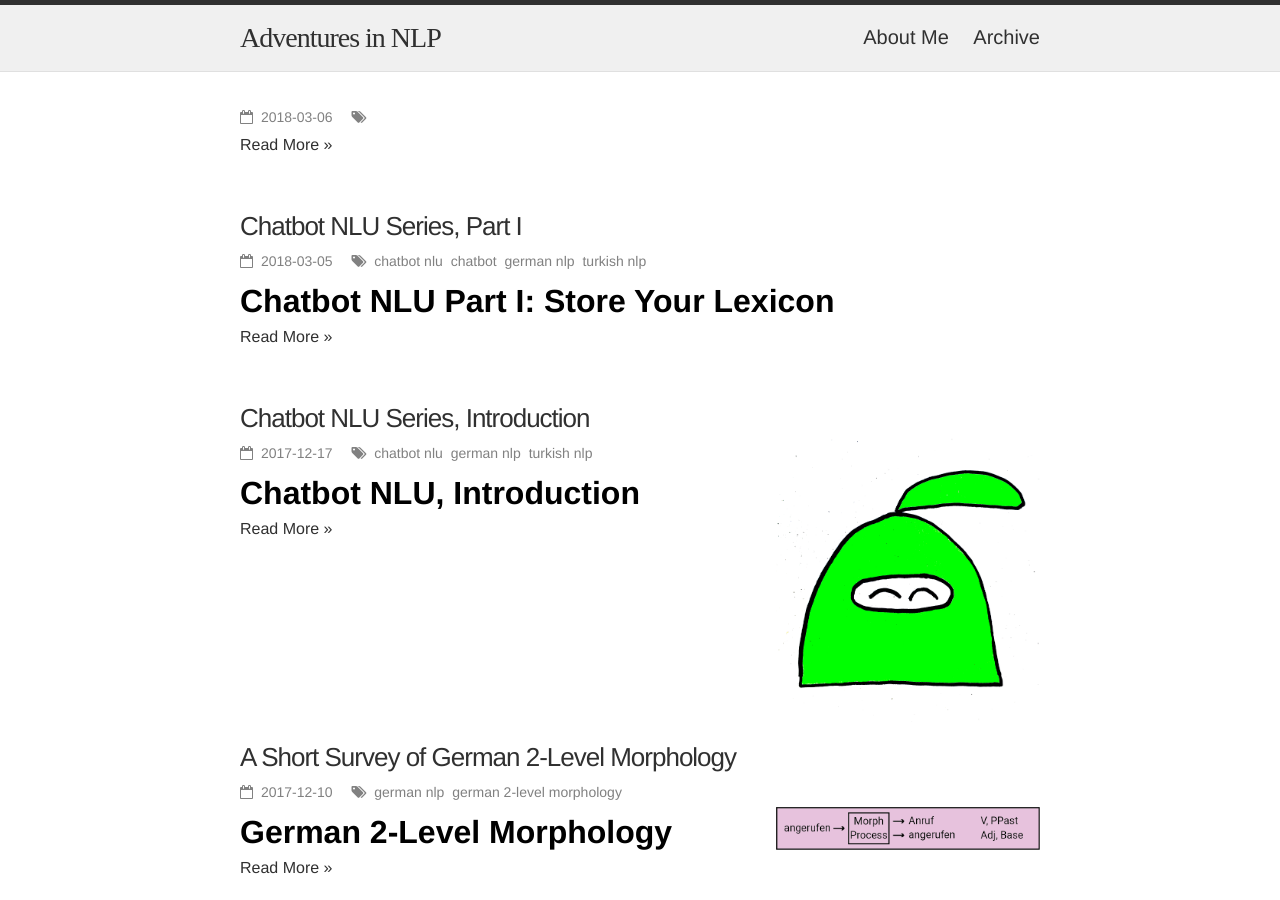
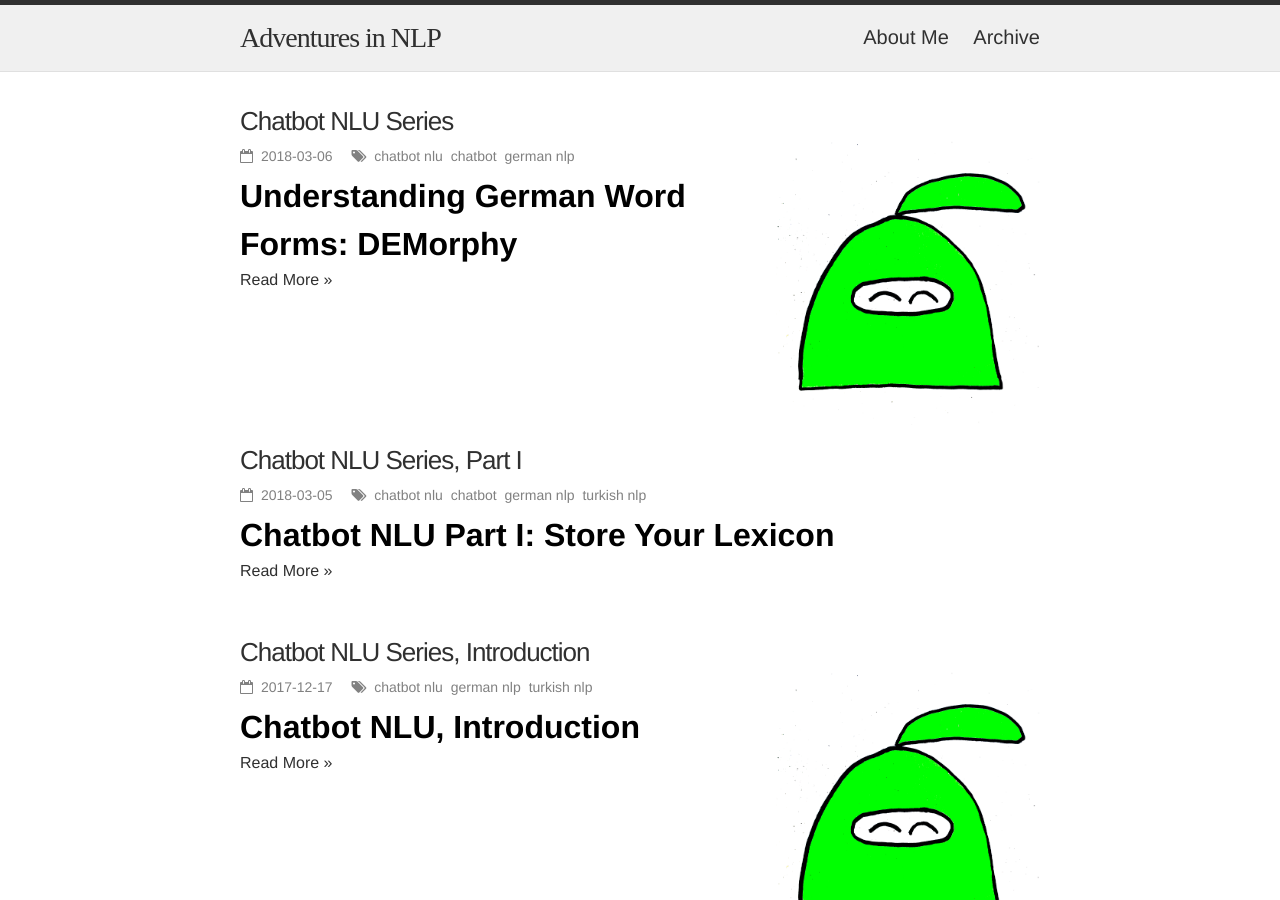
Before and after one commit to DuyguA/DuyguA.github.io, a Jekyll site: the page built from index.html, in a window 1280 px wide and 900 px high. Built offline with Jekyll 4.4.1, drawn with Linux system fonts in a browser that asks for light colours; nearby versions of some CDN libraries; some web fonts are replaced; the list of posts is cut into pages by our own code.

Commit message:
added more

```diff
--- a/_posts/2018-3-6-chatbot-nlu-series.md
+++ b/_posts/2018-3-6-chatbot-nlu-series.md
@@ -1,10 +1,11 @@
 ---
 layout: post
-title: Understanding German Word Forms: DEMorphy
+title: Chatbot NLU Series
 date: 2018-03-06 09:00:00
 categories: [blog]
 tags: [chatbot nlu, chatbot, german nlp]
 comments: false
+preview_pic: /assets/images/onti1.jpg
 ---
 
 # Understanding German Word Forms: DEMorphy
```
